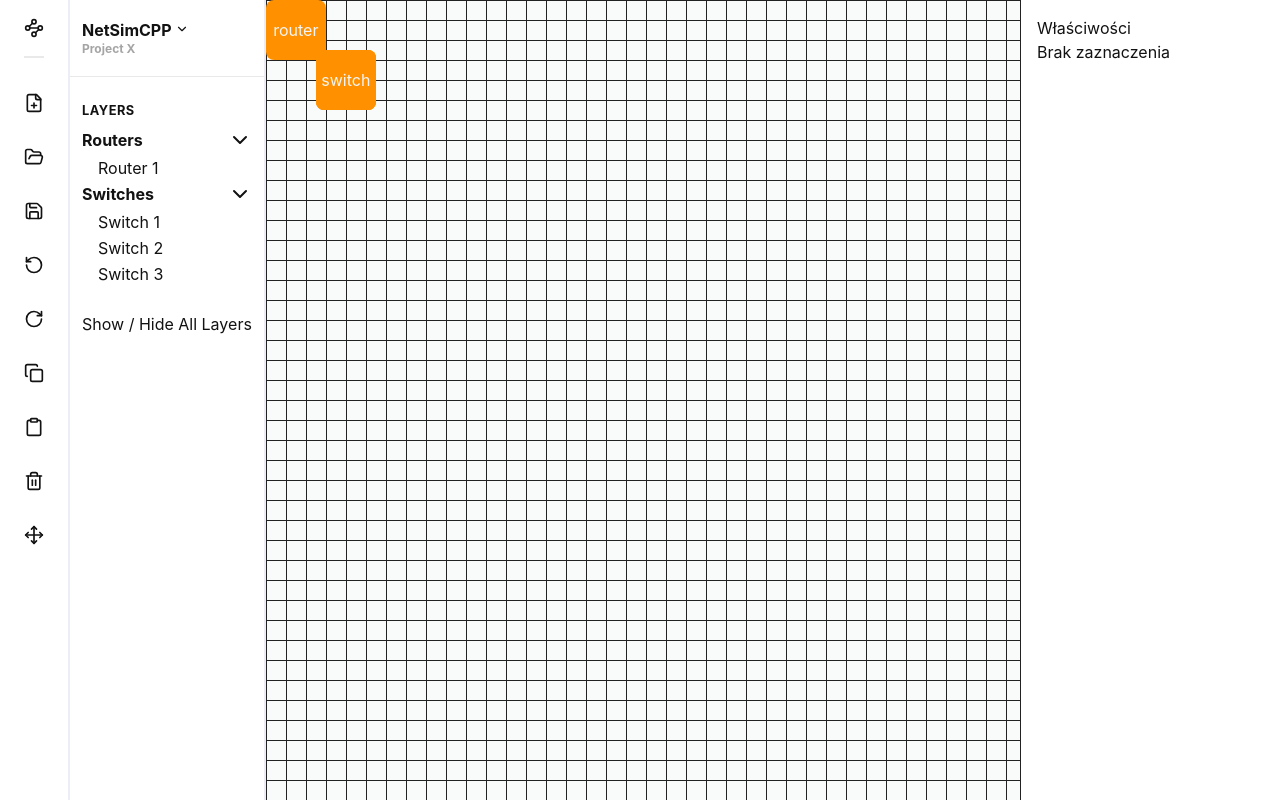
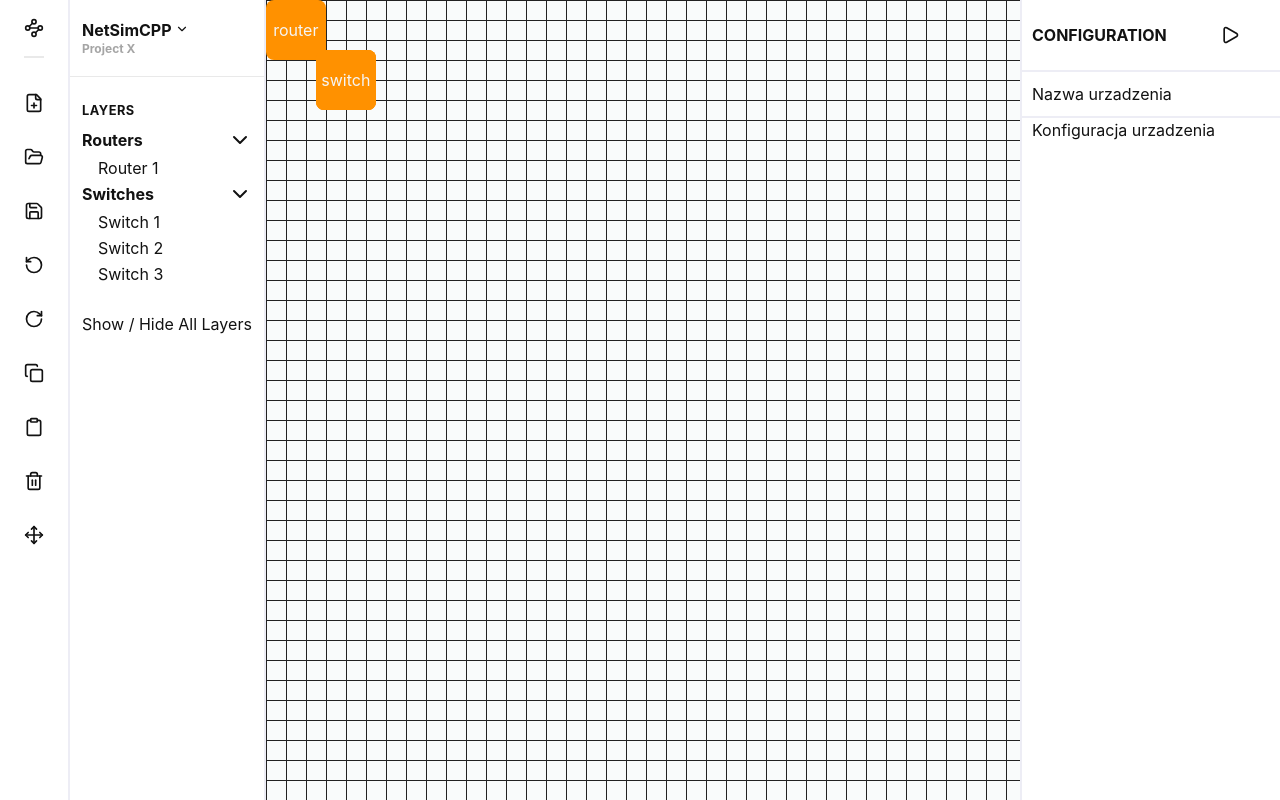
Before and after one commit to UmarlyPoeta/inzynieria_oprogramowania, a React (Vite) app in the folder project/frontend/: page / in a window 1280 px wide. Built offline with nearby package versions, Linux system fonts and the light colour scheme.

Commit message:
feat: add initial configuration panel with simulation button

```diff
--- a/project/frontend/src/components/layout/RightSidebar/RightSidebar.tsx
+++ b/project/frontend/src/components/layout/RightSidebar/RightSidebar.tsx
@@ -1,18 +1,79 @@
 import styled from "styled-components";
+import { Play } from 'lucide-react'
 
 const Sidebar = styled.div`
   width: 260px;
   background-color: ${(props: any) => props.theme.colors.surface};
-  border-left: 1px solid #222;
-  padding: ${(props: any) => props.theme.spacing(2)};
+  border-left: 2px solid #ededf5;
+  // padding: ${(props: any) => props.theme.spacing(2)};
   overflow-y: auto;
 `;
+
+const SimulationContainer = styled.div`
+  display: flex;
+  justify-content: space-between;
+  font-size: 1rem;
+  font-weight: bold;
+  text-transform: uppercase;
+  align-items: center;
+  flex-direction: row;
+  width: 100%;
+  padding: 10px;
+
+  border-bottom: 2px solid #ededf5;
+
+`;
+
+const IconButton = styled.button`
+  width: 80px;
+  height: 50px;
+  border: none;
+  border-radius: 10px;
+  background: none;
+  color: #121212;
+  display: flex;
+  align-items: center;
+  justify-content: center;
+  cursor: pointer;
+  transition: background 0.2s;
+  // background-color: rgba(255, 153, 0, 1);
+
+  svg {
+    text-align: right;
+  }
+
+  &:hover {
+    background-color: rgba(255, 174, 0, 0.25);
+
+    svg {
+      color: rgba(255, 153, 0, 1);
+    }
+  }
+
+  svg {
+    width: 20px;
+    height: 20px;
+    color: #121212;
+  }
+`;
+
+
 
 const RightSidebar = () => {
   return (
     <Sidebar>
-      <h4>Właściwości</h4>
-      <p>Brak zaznaczenia</p>
+      <SimulationContainer>
+        <h2> Configuration </h2>
+        <IconButton title="Run Simulation">
+          <Play/>
+        </IconButton>
+      </SimulationContainer>
+      <div style={{ padding: '10px', borderBottom: '2px solid #ededf5'}}>
+        Nazwa urzadzenia
+      </div>
+      <div style={{ paddingLeft: '10px'}}>
+        Konfiguracja urzadzenia
+      </div>
     </Sidebar>
   );
 }
```
